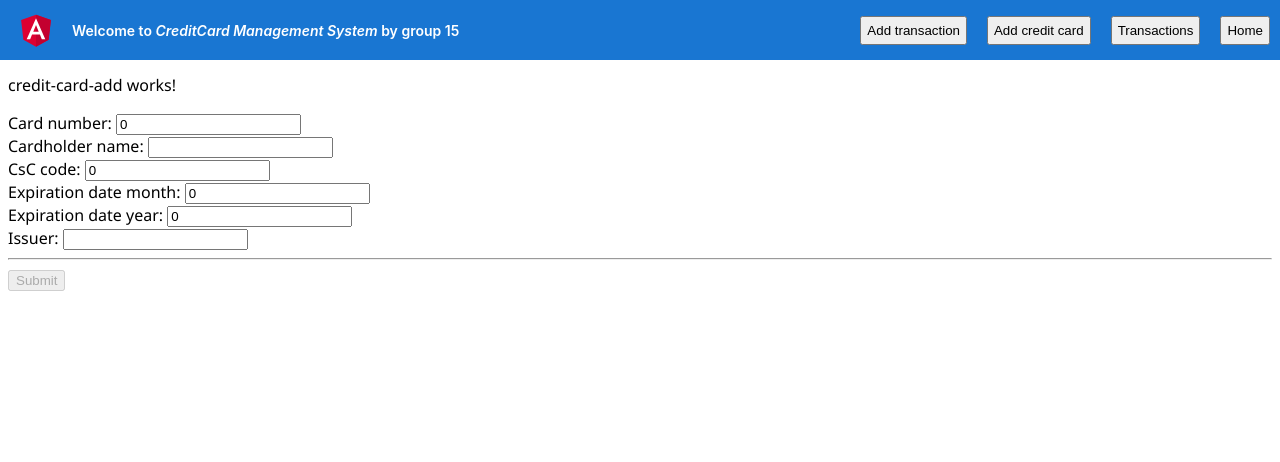
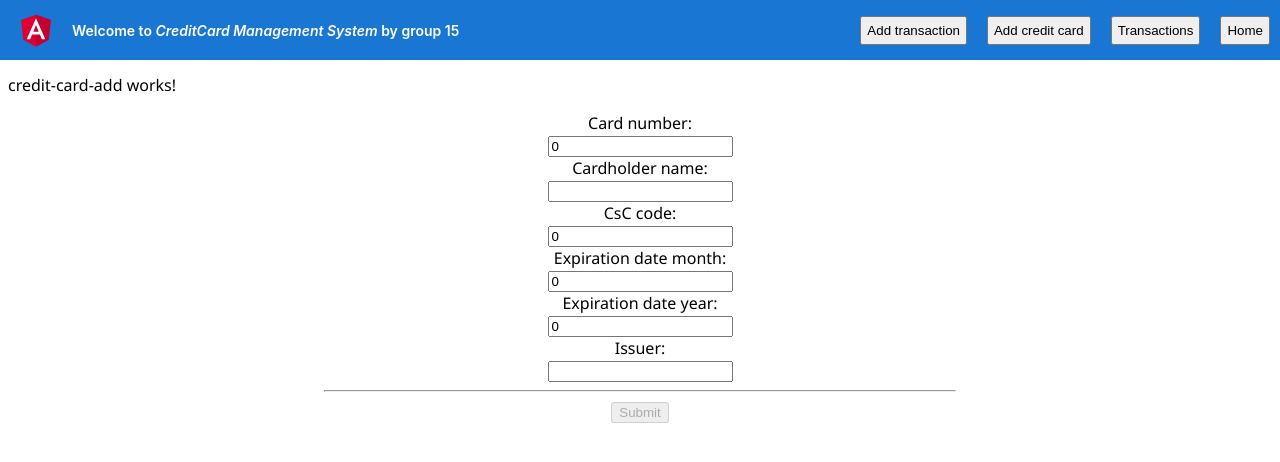
Before and after one commit to filip8600/CreditCardManagementSystem, an Angular app: page /addCreditCard in a window 1280 px wide. Shown: the top 462 px of the page. Built offline with nearby package versions, Linux system fonts and the light colour scheme.

Commit message:
Updated ExpirationDatePipe and SCSS for creditcard

```diff
--- a/src/app/Modules/credit-card/credit-card-details/credit-card-details.component.html
+++ b/src/app/Modules/credit-card/credit-card-details/credit-card-details.component.html
@@ -14,5 +14,7 @@
   <p>Issuer: {{ card.issuer }}</p>
   <button (click)="deleteCard(card)">Delete card</button>
   <p>Transactions:</p>
-  <p>STILL NEEDS TRANSACTIONS LIST</p>
+  <app-transaction-list
+    [filterNumber]="card.card_number + ''"
+  ></app-transaction-list>
 </div>
--- a/src/app/Modules/credit-card/credit-card-list/credit-card-list.component.html
+++ b/src/app/Modules/credit-card/credit-card-list/credit-card-list.component.html
@@ -1,7 +1,8 @@
 <!-- <p>credit-card-list works!</p> -->
+<div id="wrapper">
   <h1>CreditCards</h1>
   <!-- <ul> -->
-<ul *ngFor="let card of cards$ | async; index as i">
+  <div *ngFor="let card of cards$ | async; index as i">
     <!-- <a routerLink="card/{{ card.card_number }}"> -->
     <p>Creditcard number: {{ card.card_number }}</p>
     <p>Owner: {{ card.cardholder_name }}</p>
@@ -10,5 +11,6 @@
     <button routerLink="card/{{ card.card_number }}">Details</button>
     <p>-------------------------------</p>
     <!-- <button routerLink="{{ i }}">Details</button> -->
-</ul>
+  </div>
+</div>
 <!-- </ul> -->
--- a/src/app/Modules/credit-card/credit-card-list/credit-card-list.component.scss
+++ b/src/app/Modules/credit-card/credit-card-list/credit-card-list.component.scss
@@ -0,0 +1,5 @@
+#wrapper {
+  width: 50%;
+  margin: auto;
+  text-align: center;
+}
--- a/src/app/Modules/credit-card/credit-card.module.ts
+++ b/src/app/Modules/credit-card/credit-card.module.ts
@@ -3,7 +3,8 @@ import { CommonModule } from '@angular/common';
 import { CreditCardListComponent } from './credit-card-list/credit-card-list.component';
 import { CreditCardDetailsComponent } from './credit-card-details/credit-card-details.component';
 import { CreditCardRoutingModule } from './credit-card-routing.module';
-import { ExpirationDatePipePipe } from 'src/app/expiration-date-pipe.pipe';
+import { ExpirationDatePipePipe } from 'src/app/Pipes/expiration-date-pipe.pipe';
+import { TransactionListComponent } from 'src/app/Standalone Components/transaction-list/transaction-list.component';
 
 @NgModule({
   declarations: [
@@ -12,6 +13,6 @@ import { ExpirationDatePipePipe } from 'src/app/expiration-date-pipe.pipe';
     ExpirationDatePipePipe,
   ],
   exports: [CreditCardListComponent, CreditCardDetailsComponent],
-  imports: [CommonModule, CreditCardRoutingModule],
+  imports: [CommonModule, CreditCardRoutingModule, TransactionListComponent],
 })
 export class CreditCardModule {}
--- a/src/app/Modules/transaction/transaction-add/transaction-add.component.html
+++ b/src/app/Modules/transaction/transaction-add/transaction-add.component.html
@@ -1,4 +1,4 @@
-<form [formGroup]="profileForm" (ngSubmit)="onSubmit()">
+<!-- <form [formGroup]="profileForm" (ngSubmit)="onSubmit()">
   <div class="form-wrapper">
     <label for="amount">Amount: </label>
     <input type="number" formControlName="card_number" />
@@ -22,4 +22,4 @@
     <hr />
     <button type="submit">Submit</button>
   </div>
-</form>
+</form> -->
--- a/src/app/Standalone Components/credit-card-add/credit-card-add.component.html
+++ b/src/app/Standalone Components/credit-card-add/credit-card-add.component.html
@@ -1,13 +1,16 @@
 <p>credit-card-add works!</p>
+<div id="wrapper">
   <form [formGroup]="profileForm" (ngSubmit)="onSubmit()">
     <div class="form-wrapper">
       <label for="card_number">Card number: </label>
+      <br />
       <input type="number" formControlName="card_number" />
       <div class="errorMsg" *ngIf="card_number.invalid && card_number.touched">
         Number needs to be between 7 and 16 digits.
       </div>
       <br />
       <label for="cardholder_name">Cardholder name: </label>
+      <br />
       <input type="text" formControlName="cardholder_name" />
       <div
         class="errorMsg"
@@ -17,12 +20,18 @@
       </div>
       <br />
       <label for="csc_code">CsC code: </label>
-    <input type="number" formControlName="csc_code" />
+      <br />
+      <input
+        type="text"
+        (keypress)="OnlyNumbersOnKey($event)"
+        formControlName="csc_code"
+      />
       <div class="errorMsg" *ngIf="csc_code.invalid && csc_code.touched">
-      Needs to be 3 digits long (100-999)
+        Needs to be 3 digits long (000-999)
       </div>
       <br />
       <label for="expiration_date_month">Expiration date month: </label>
+      <br />
       <input type="number" formControlName="expiration_date_month" />
       <div
         class="errorMsg"
@@ -32,6 +41,7 @@
       </div>
       <br />
       <label for="expiration_date_year">Expiration date year: </label>
+      <br />
       <input type="number" formControlName="expiration_date_year" />
       <div
         class="errorMsg"
@@ -41,8 +51,10 @@
       </div>
       <br />
       <label for="issuer">Issuer: </label>
+      <br />
       <input type="text" formControlName="issuer" />
       <hr />
       <button type="submit" [disabled]="!profileForm.valid">Submit</button>
     </div>
   </form>
+</div>
--- a/src/app/Standalone Components/credit-card-add/credit-card-add.component.scss
+++ b/src/app/Standalone Components/credit-card-add/credit-card-add.component.scss
@@ -2,3 +2,8 @@
   color: red;
   font-weight: bold;
 }
+.form-wrapper {
+  width: 50%;
+  margin: auto;
+  text-align: center;
+}
--- a/src/app/Standalone Components/credit-card-add/credit-card-add.component.ts
+++ b/src/app/Standalone Components/credit-card-add/credit-card-add.component.ts
@@ -34,7 +34,7 @@ export class CreditCardAddComponent implements OnInit {
     cardholder_name: ['', [Validators.required]],
     csc_code: [
       0,
-      [Validators.required, Validators.max(999), Validators.min(100)],
+      [Validators.required, Validators.maxLength(3), Validators.minLength(3)],
     ],
     expiration_date_month: [
       0,
@@ -73,6 +73,11 @@ export class CreditCardAddComponent implements OnInit {
   get expiration_date_year(): FormControl {
     return this.profileForm.get('expiration_date_year') as FormControl;
   }
+  OnlyNumbersOnKey(event: any) {
+    return event.charCode == 8 || event.charCode == 0
+      ? null
+      : event.charCode >= 48 && event.charCode <= 57;
+  }
 
   ngOnInit(): void {}
 }
--- a/src/app/app-routing.module.ts
+++ b/src/app/app-routing.module.ts
@@ -14,7 +14,7 @@ const routes: Routes = [
     loadComponent: () =>
       import(
         './Standalone Components/credit-card-add/credit-card-add.component'
-      ).then((mod) => mod.CreditCardAddComponent),
+      ).then((mod) => mod.CreditCardAddComponent), //Lazy loading
   },
   {
     path: 'transactions/:uid',
--- a/src/app/app.module.ts
+++ b/src/app/app.module.ts
@@ -14,7 +14,7 @@ import { FormsModule } from '@angular/forms';
 
 import { CreditCardListComponent } from './Modules/credit-card/credit-card-list/credit-card-list.component';
 import { CreditCardModule } from './Modules/credit-card/credit-card.module';
-import { ExpirationDatePipePipe } from './expiration-date-pipe.pipe';
+import { ExpirationDatePipePipe } from './Pipes/expiration-date-pipe.pipe';
 import { ReactiveFormsModule } from '@angular/forms';
 
 @NgModule({
@@ -27,7 +27,6 @@ import { ReactiveFormsModule } from '@angular/forms';
     HttpClientModule,
     FormsModule,
     CreditCardModule,
-
   ],
   exports: [],
   providers: [],
```
Also changed, not shown: src/app/Standalone Components/transaction-list/transaction-list.component.ts (+6 -4 lines), src/app/Pipes/expiration-date-pipe.pipe.ts (renamed from src/app/expiration-date-pipe.pipe.ts), 1 other file (tests, documents, lock files or other folders). Lines whose indentation alone changed are shown as unchanged.
